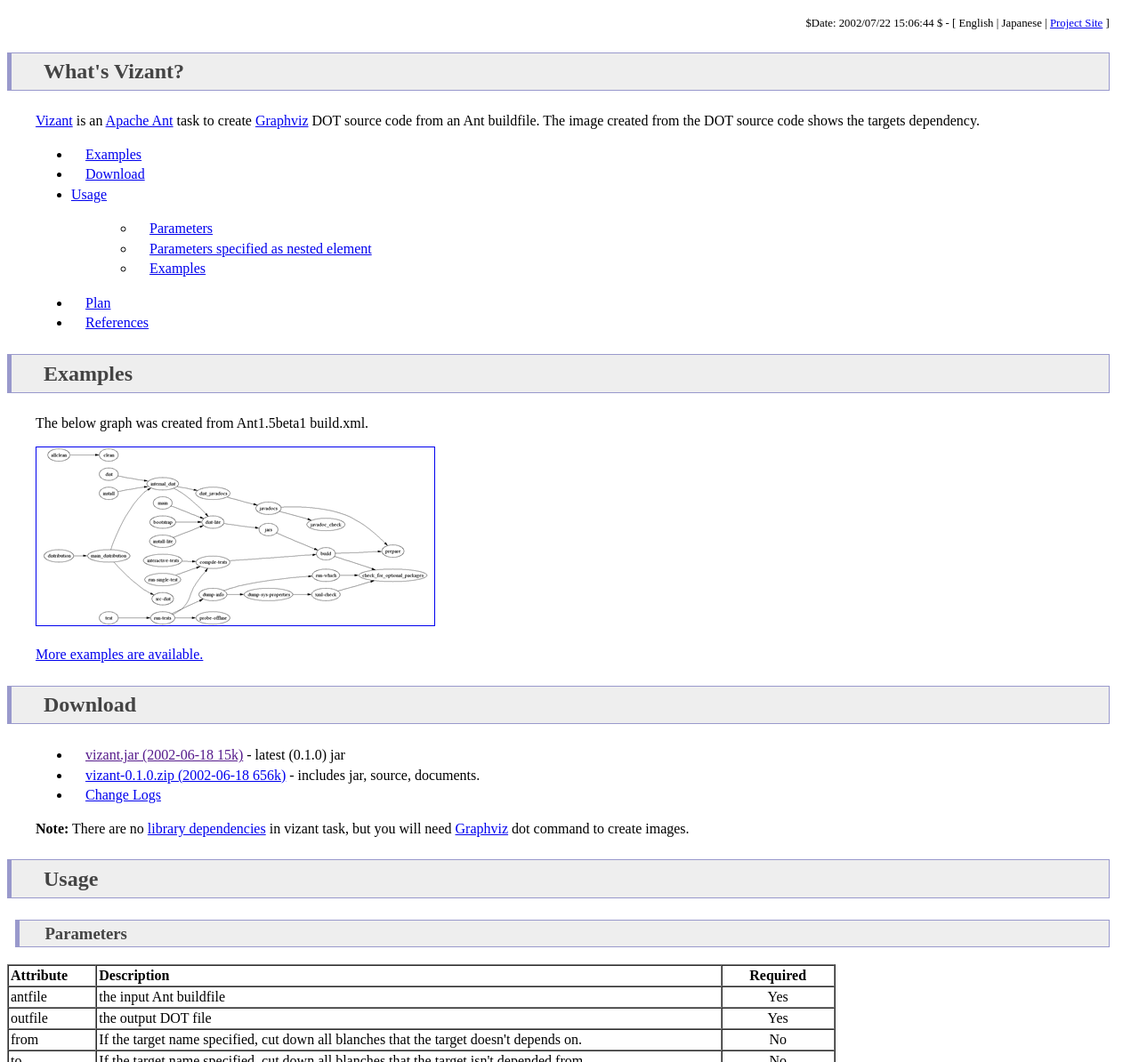
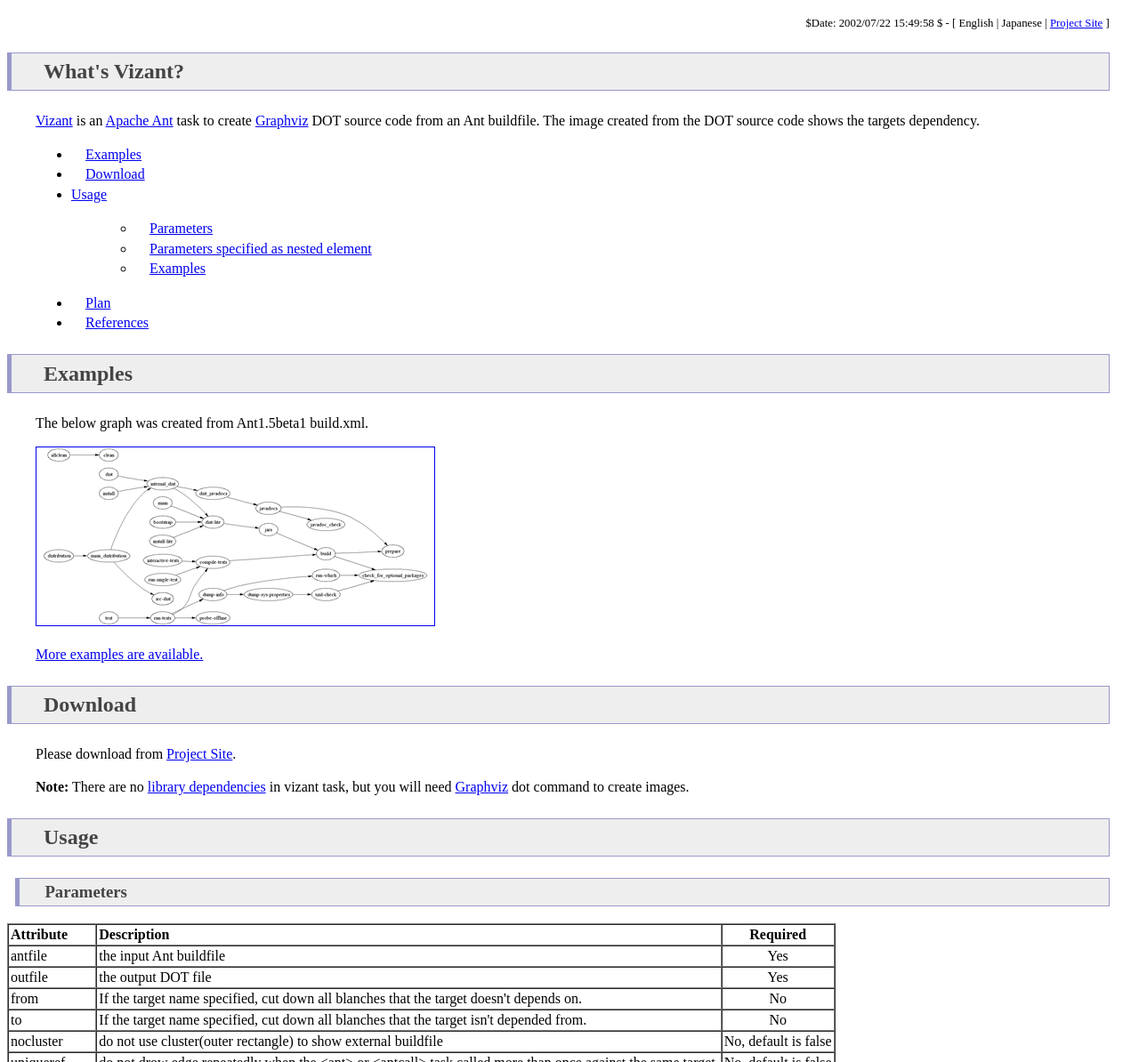
Before and after one commit to eghm/vizant, a plain HTML site: page docs/index.html in a window 1280 px wide. Shown: the part 106-1300 px from the top of the page at 89% size. Drawn offline with Linux system fonts and the light colour scheme.

Commit message:
direct links are removed.

```diff
--- a/docs/index.html
+++ b/docs/index.html
@@ -9,7 +9,7 @@
 
 <h1>Vizant - Ant task to visualize buildfile</h1>
 
-<p class="updated">$Date: 2002/07/22 15:06:44 $ - [ English | Japanese | <a href="http://www.sourceforge.net/projects/vizant/">Project Site</a> ]</p>
+<p class="updated">$Date: 2002/07/22 15:49:58 $ - [ English | Japanese | <a href="http://www.sourceforge.net/projects/vizant/">Project Site</a> ]</p>
 
 
 <h2>What's Vizant?</h2>
@@ -41,18 +41,7 @@
 
 <h2><a name="download">Download</a></h2>
 
-<ul>
-<li>
-<a href="">vizant.jar (2002-06-18 15k)</a> - latest (0.1.0) jar
-</li>
-
-<li>
-<a href="http://prdownloads.sourceforge.net/vizant/vizant-0.1.0.zip?download">vizant-0.1.0.zip (2002-06-18 656k)</a> - includes jar, source, documents.
-</li>
-
-<li><a href="http://sourceforge.net/project/showfiles.php?group_id=57858">Change Logs</a></li>
-</ul>
-
+<p>Please download from <a href="http://sourceforge.net/projects/vizant/">Project Site</a>.</p>
 
 <p><strong>Note:</strong> There are no <a href="http://jakarta.apache.org/ant/manual/install.html#librarydependencies" target="_blank">library dependencies</a> in vizant task, but you will need <a href="http://www.research.att.com/sw/tools/graphviz/" target="_blank">Graphviz</a> dot command to create images.</p>
 
```
